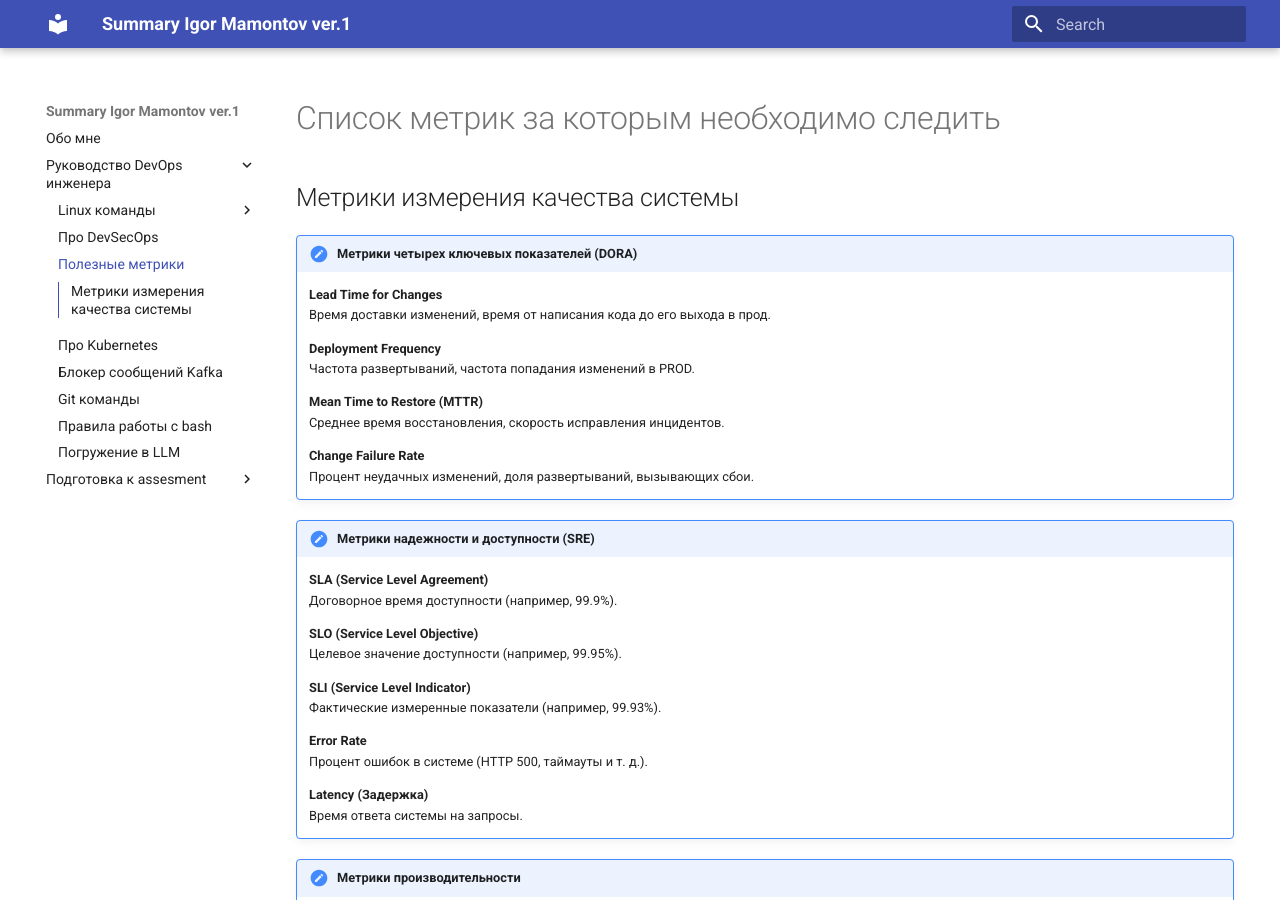
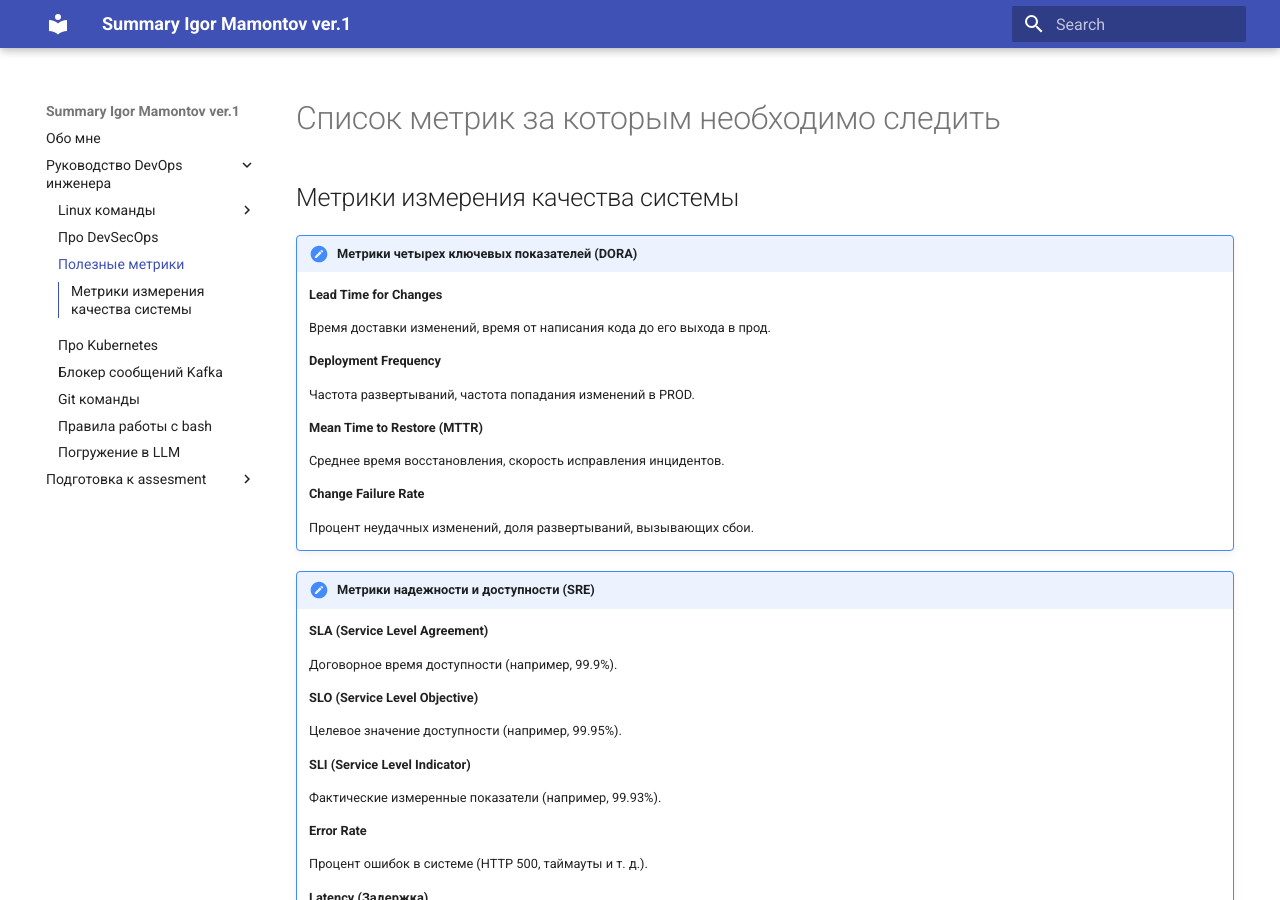
Before and after one commit to Mamontosik/IgorMamontov_Summary, an MkDocs documentation site: the page built from docs/admin_metrics.md, in a window 1280 px wide and 900 px high. Built offline with MkDocs 1.6.1 and Material for MkDocs 9.7.7, drawn with Linux system fonts in a browser that asks for light colours.

Commit message:
update format

```diff
--- a/docs/admin_metrics.md
+++ b/docs/admin_metrics.md
@@ -5,59 +5,59 @@
 !!! note "Метрики четырех ключевых показателей (DORA)"
 
     **Lead Time for Changes**
-    <br>
+
     Время доставки изменений, время от написания кода до его выхода в прод.
 
     **Deployment Frequency**
-    <br>
+
     Частота развертываний, частота попадания изменений в PROD.
 
     **Mean Time to Restore (MTTR)**
-    <br>
+
     Среднее время восстановления, скорость исправления инцидентов.
 
     **Change Failure Rate**
-    <br>
+
     Процент неудачных изменений, доля развертываний, вызывающих сбои.
 
 !!! note "Метрики надежности и доступности (SRE)"
 
     **SLA (Service Level Agreement)**
-    <br>
+
     Договорное время доступности (например, 99.9%).
 
     **SLO (Service Level Objective)**
-    <br>
+
     Целевое значение доступности (например, 99.95%).
 
     **SLI (Service Level Indicator)**
-    <br>
+
     Фактические измеренные показатели (например, 99.93%).
 
     **Error Rate**
-    <br>
+
     Процент ошибок в системе (HTTP 500, таймауты и т. д.).
 
     **Latency (Задержка)**
-    <br>
+
     Время ответа системы на запросы.
 
 !!! note "Метрики производительности"
 
     **CPU Utilization**
-    <br>
+
     Загрузка процессора.
 
     **Memory Usage**
-    <br>
+
     Использование оперативной памяти.
 
     **Disk I/O**
-    <br>
+
     Скорость чтения/записи на диск.
 
     **Network Throughput**
-    <br>
+
     Пропускная способность сети.
 
     **Response Time** <br>
@@ -66,17 +66,17 @@
 !!! note "Метрики пользовательского опыта"
 
     **Apdex (Application Performance Index)**
-    <br>
+
     Индекс удовлетворенности пользователей (0–1).
 
     **TTFB (Time to First Byte)**
-    <br>
+
     Время до получения первого байта ответа от сервера.
 
     **Page Load Time**
-    <br>
+
     Время полной загрузки страницы.
 
     **Bounce Rate**
-    <br>
+
     Процент пользователей, покинувших сайт без взаимодействия.
```
Also changed, not shown: docs/admin_filesystem.md (+1 -5 lines), docs/admin_kubernetes.md (+5 -4 lines), 1 other file.
